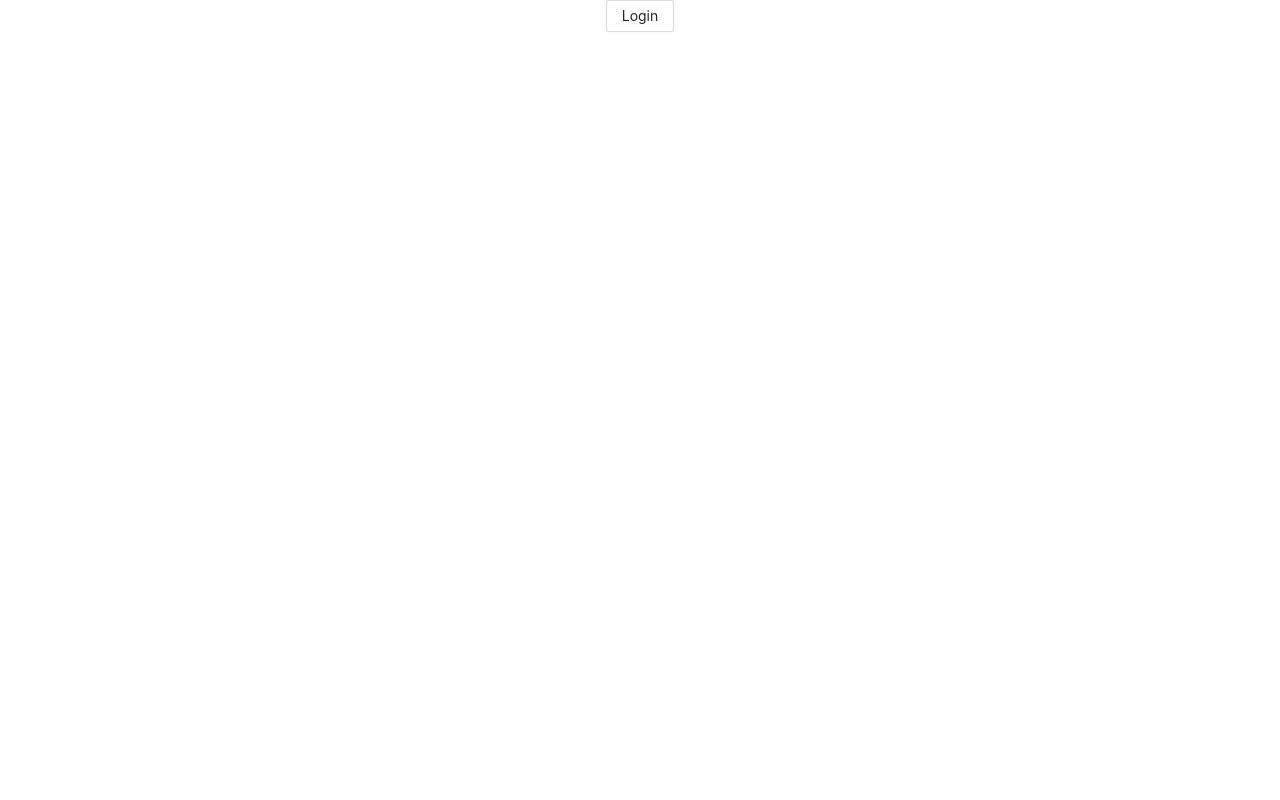
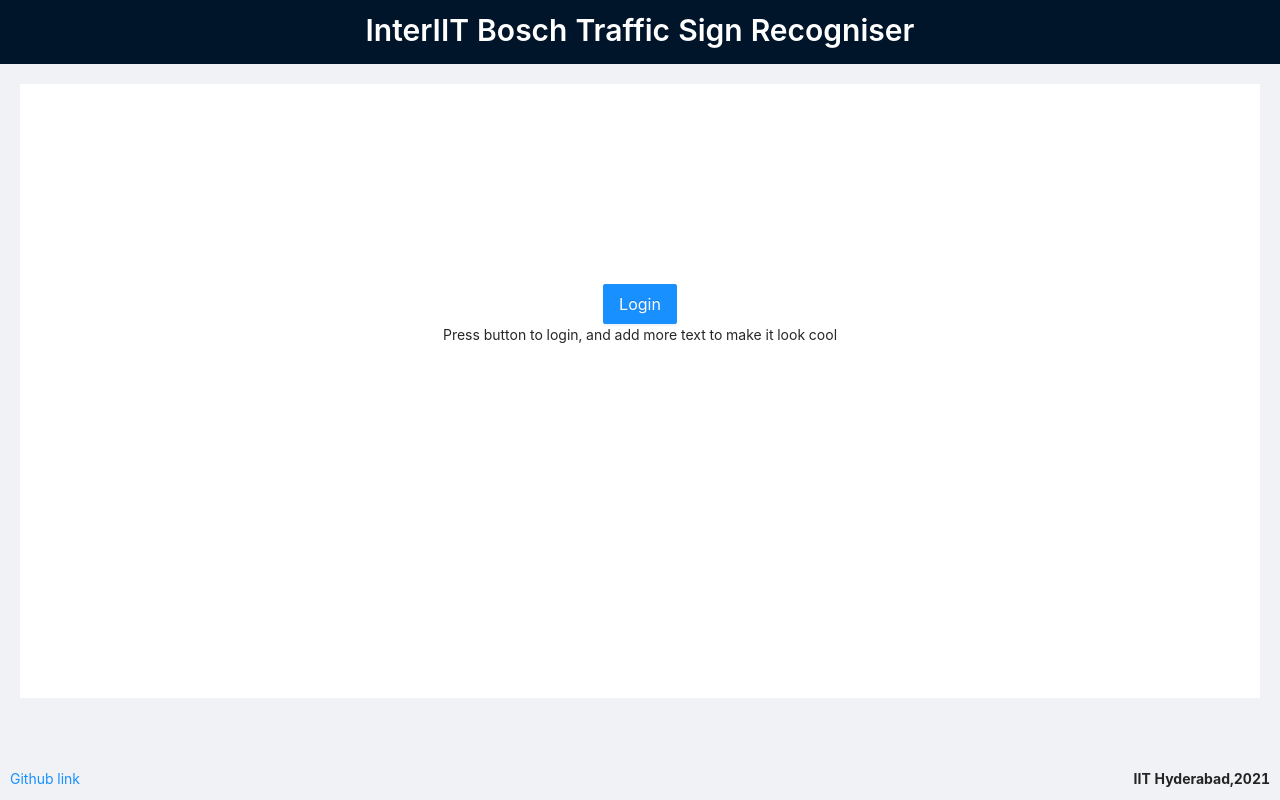
Before and after one commit to NikPrav/InterIIT_Bosch, a React (Create React App) app in the folder web/: page / in a window 1280 px wide. Built offline with nearby package versions, Linux system fonts and the light colour scheme.

Commit message:
made rudimentary landing page

```diff
--- a/web/src/Components/Landing/Landing.js
+++ b/web/src/Components/Landing/Landing.js
@@ -1,11 +1,47 @@
 import react from "react";
-import {Button} from 'antd';
+import {Button, PageHeader, Typography} from 'antd';
+import Layout, { Content, Footer, Header } from "antd/lib/layout/layout";
+import { FontColorsOutlined } from "@ant-design/icons";
+import "./styles.css";
+// import Title from "antd/lib/skeleton/Title";
+const { Title } = Typography
+// const { Header, Content, Footer } = Layout;
+
 
 function Landing() {
     return (
-        <Button href="/editor">
-            Login
-        </Button>
+        <Layout className='fullpage'>
+            {/* <PageHeader className = 'site-page-header' title = 'InterIIT Bosch Traffic Sign Detector' textAlign='center'>
+
+            </PageHeader> */}
+            <Header classname = 'site-leayout-subheader-background'>
+                <Title level={2}  style = {{color:'white', padding:'10px' }} >
+                    InterIIT Bosch Traffic Sign Recogniser
+                </Title>
+            </Header>
+
+
+            <Content className="site-layout-content" >
+                <div class='center'>
+                    <Button type='primary' href="/editor" size = 'large'>
+                        Login
+                    </Button>
+                    <div style={{textAlign:'center'}}>
+                        Press button to login, and add more text to make it look cool
+                    </div>
+                </div>
+            </Content>
+
+            <Footer className='site-layout-footer' >
+                <div>
+                <a style={{float:'left'}} href='https://github.com/npalladium/InterIIT-Bosch' >Github link</a>
+                <b style={{float:'right'}}>IIT Hyderabad,2021</b>
+                </div>
+
+            </Footer>
+
+        </Layout>
+
     );
 }
 
--- /dev/null
+++ b/web/src/Components/Landing/styles.css
@@ -0,0 +1,39 @@
+.site-layout-content {
+    min-height: 280px;
+    padding: 40px 10px 24px;
+    background: #fff;
+    /* background: rgba(255, 255, 255, 0.2); */
+    margin:20px;
+    /* min-height:600px; */
+
+  }
+
+  .site-layout-sub-header-background {
+    background: #fff;
+    padding: '10px 10px 10px';
+  }
+
+  .site-layout-background {
+    /* background: #fff; */
+    background: rgba(255, 255, 255, 0.3)
+  }
+
+  .center{
+      padding: 20vh 20px 20px;
+  }
+
+  .site-layout-footer{
+    padding:50px 10px 10px;
+    float: bottom;
+    /* min-height:80%; */
+  }
+
+  .title-custom-style{
+      color:white;
+      padding:10px;
+      font-family: 'Segoe UI', Tahoma, Geneva, Verdana, sans-serif;
+  }
+
+  .fullpage{
+      min-height: 100vh;
+  }
```
